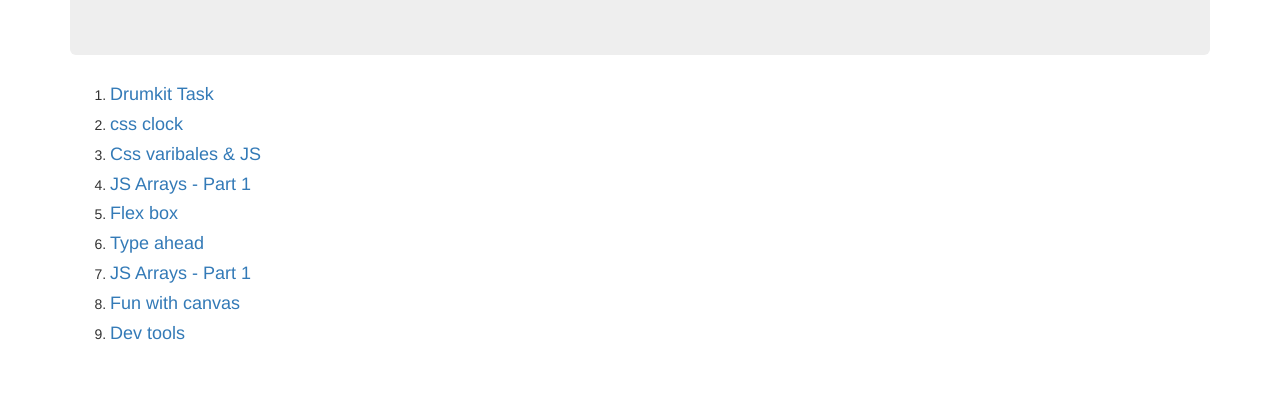
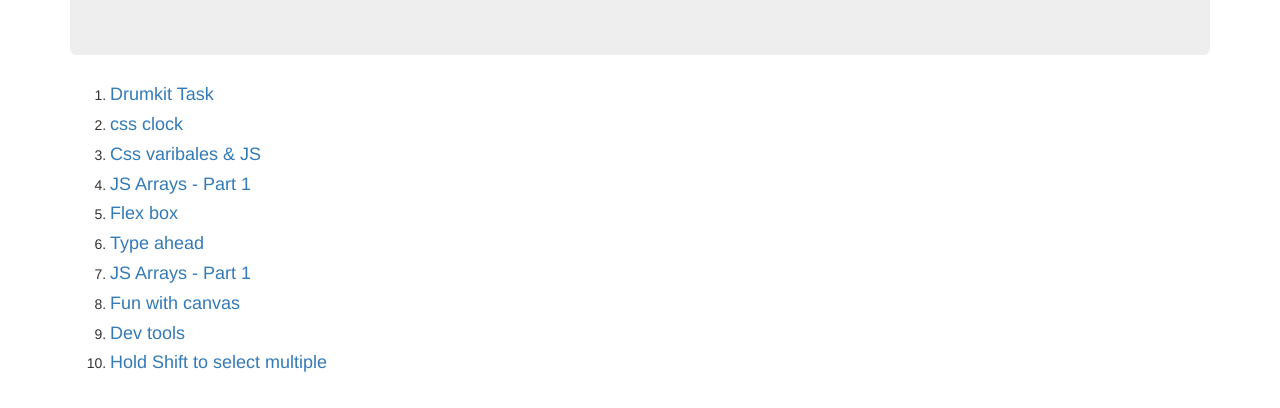
Before and after one commit to wokoci/js30, a plain HTML site: page index.html in a window 1280 px wide. Shown: the part 140-548 px from the top of the page. Drawn offline with nearby package versions, Linux system fonts and the light colour scheme.

Commit message:
add day 10 activity

```diff
--- a/index.html
+++ b/index.html
@@ -63,6 +63,9 @@
                 <li>
                     <h4><a href="/devtools">Dev tools</a></h4>
                 </li>
+                 <li>
+                   <h4><a href="checkbetween">Hold Shift to select multiple</a></h4>
+                 </li>
       </ol>
 
     </div>
```
Also changed, not shown: 1 other file.
